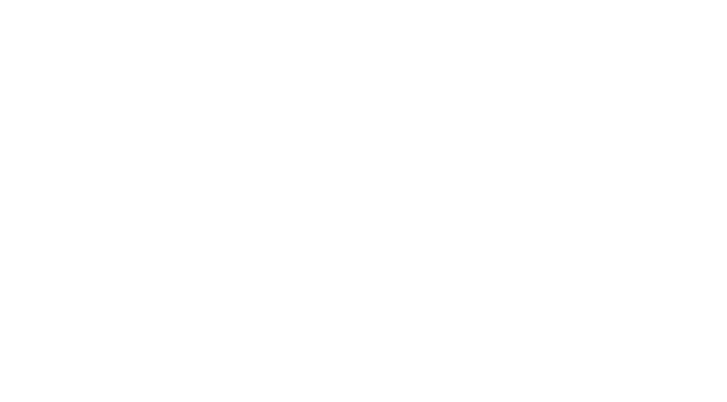
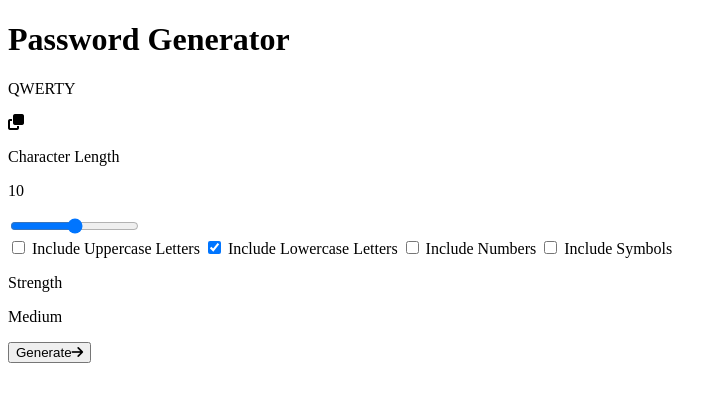
Before and after one commit to MobbySchiller/password-generator, a website built with webpack: page src/index.html in a window 1280 px wide. Shown: the whole page, without its empty margins (0-727 px from the left). Built offline with nearby package versions, Linux system fonts and the light colour scheme.

Commit message:
Add HTML structure

```diff
--- a/src/index.html
+++ b/src/index.html
@@ -8,5 +8,54 @@
     <title>Document</title>
 </head>
 <body>
+    <div class="container">
+        <h1 class="title">Password Generator</h1>
+        <main class="dashboard">
+            <section class="result">
+                <p class="result__password">QWERTY</p>
+                <span class="result__copy fa-solid fa-copy"></span>
+            </section>
+            <section class="options">
+                <div class="length">
+                    <p class="length__name">Character Length</p>
+                    <p class="length__value">10</p>
+                </div>
+                <form class="form">
+                    <input type="range" class="form__range" min="4" max="16" step="2" value="10">
+                    <div class="form__checkbox">
+                    <label class="form__input-name">
+                        <input type="checkbox">
+                        <span class="form__checkbox-input"></span>Include Uppercase Letters
+                    </label>
+                    <label class="form__input-name">
+                        <input type="checkbox" checked>
+                        <span class="form__checkbox-input"></span>Include Lowercase Letters
+                    </label>
+                    <label class="form__input-name">
+                        <input type="checkbox">
+                        <span class="form__checkbox-input"></span>Include Numbers
+                    </label>
+                    <label class="form__input-name">
+                        <input type="checkbox">
+                        <span class="form__checkbox-input"></span>Include Symbols
+                    </label>
+                    </div>
+                </form>
+                <div class="strength">
+                    <p class="strength__name">Strength</p>
+                    <div class="strength__level">
+                        <p class="strength__level-name">Medium</p>
+                        <div class="strength__level-indicator">
+                            <div class="strength__level-point"></div>
+                            <div class="strength__level-point"></div>
+                            <div class="strength__level-point"></div>
+                            <div class="strength__level-point"></div>
+                        </div>
+                    </div>
+                </div>
+                <button class="generate-btn">Generate<i class="generate-btn__icon fa-solid fa-arrow-right"></i></button>
+            </section>
+        </main>
+    </div>
 </body>
 </html>
```
